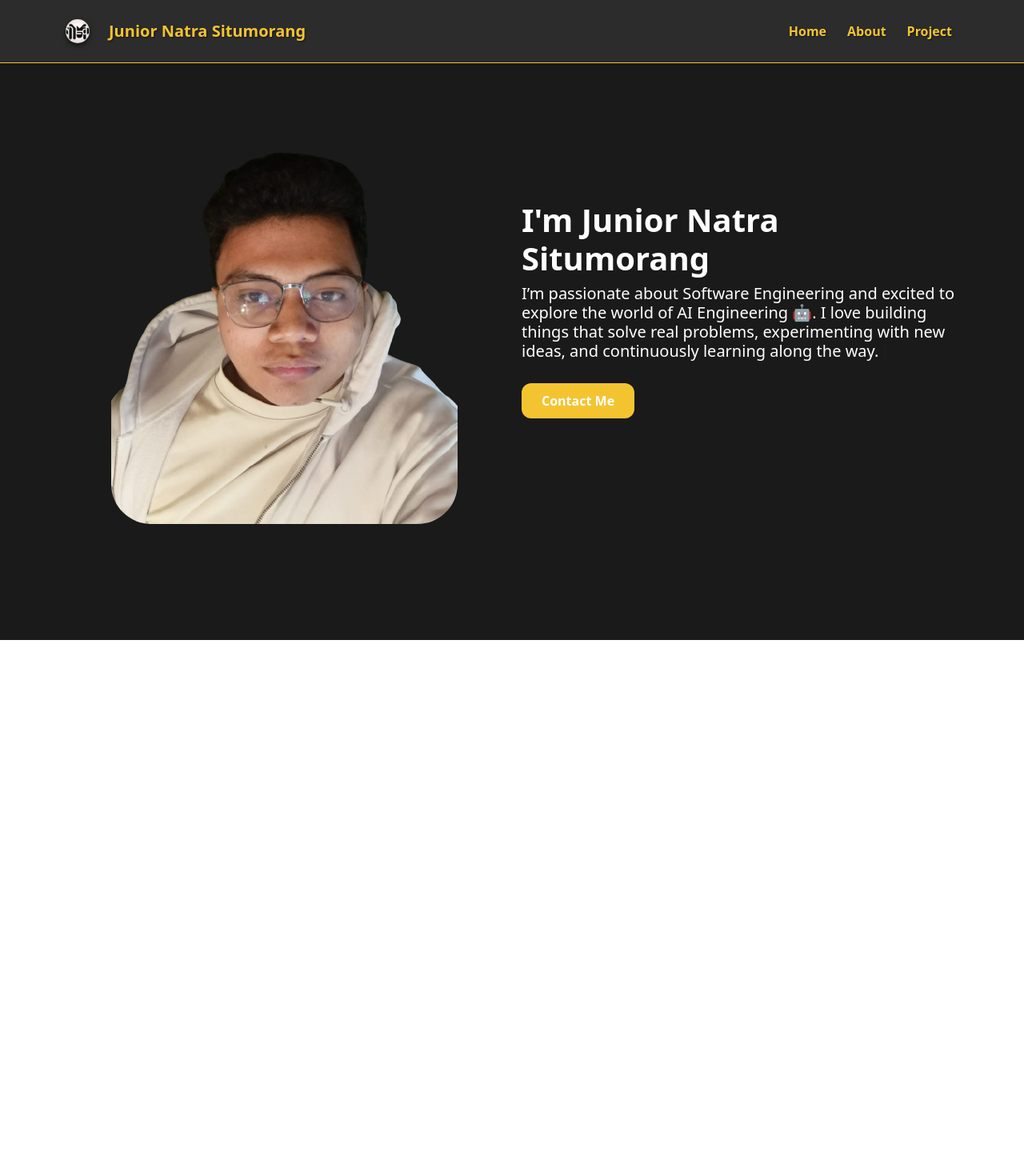
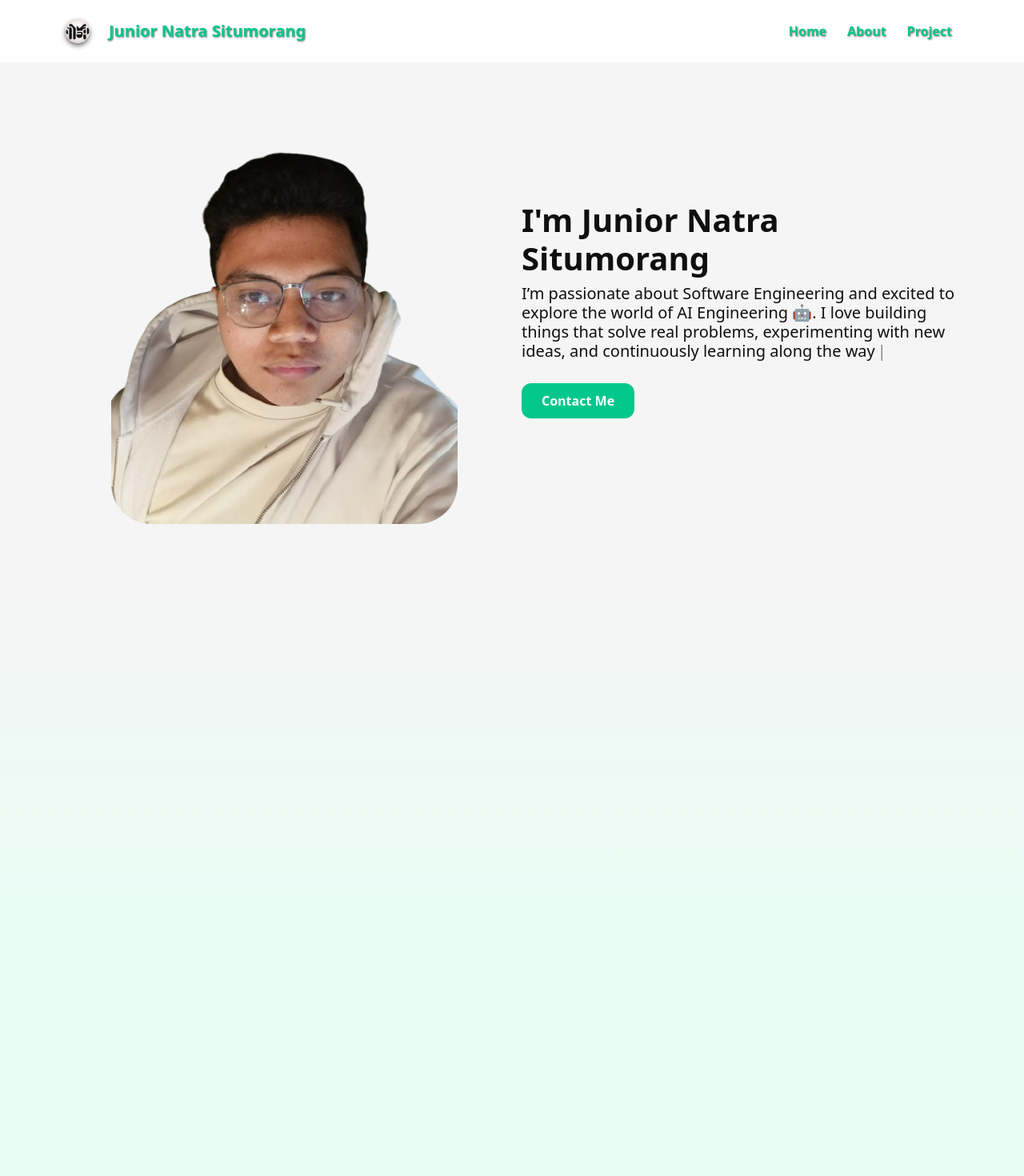
Before and after one commit to Jerannn24/my-portofolio, a Next.js app: page / in a window 1280 px wide. Shown: the top 1470 px of the page at 80% size. Before the commit the page ends 800 px from the top, so only its background shows below. Built offline with nearby package versions, Linux system fonts and the light colour scheme.

Commit message:
update 1 file and delete 3 files

```diff
--- a/src/app/globals.css
+++ b/src/app/globals.css
@@ -1,22 +1,38 @@
 :root {
-  --bg: #1a1a1a;
-  /* hitam */
-  --fg: #ffffff;
-  /* putih */
-  --navbar-bg: #2c2c2c;
-  /* abu gelap */
-  --navbar-fg: #f4c430;
-  /* gold */
-  --navbar-fg-hover: #f4a230;
+  /* Light mode */
+  --bg: #f5f5f5;
+  --bg-2: #eafdf5;
+  --bg-2-transition: linear-gradient(180deg,
+      #f5f5f5 0%,
+      #eafdf5 50%,
+      #eafdf5 100%);
+  --fg: #0f0f0f;
+  --navbar-bg: #ffffff;
+  --navbar-fg: #00c78b;
+  --navbar-fg-hover: #009e6c;
 }
 
-html,
-body {
-  font-family: 'Franklin Gothic Medium', 'Arial Narrow', Arial, sans-serif;
+.dark-mode {
+  /* Dark mode */
+  --bg: #0f0f0f;
+  --bg-2: #121a14;
+  --bg-2-transition: linear-gradient(180deg,
+      #0f0f0f 0%,
+      #121a14 50%,
+      #121a14 100%);
+  --fg: #eaeaea;
+  --navbar-bg: #1a1a1a;
+  --navbar-fg: #00ffa3;
+  --navbar-fg-hover: #00c78b;
 }
 
-.navbar {
-  border-bottom: 1px groove var(--navbar-fg);
+/* biar semua elemen pakai variable */
+body,
+html {
+  background: var(--bg);
+  color: var(--fg);
+  transition: background 0.4s ease, color 0.4s ease;
+  font-family: 'Franklin Gothic Medium', 'Arial Narrow', Arial, sans-serif;
 }
 
 .navbar-effect {
@@ -120,6 +136,11 @@ body {
   transition: all 0.2s ease-in-out;
 }
 
+.transition-1 {
+  background: var(--bg-2-transition);
+  min-height: 100vh;
+}
+
 /* bikin keyframes */
 @keyframes fadeIn {
   from {
--- a/src/app/page.js
+++ /dev/null
@@ -1,10 +0,0 @@
-import Portfolio from "@/components/Portfolio";
-
-
-export default function Home() {
-  return (
-    <div style={{ backgroundColor: "var(--bg)" }}>
-      <Portfolio />
-    </div>
-  );
-}
--- /dev/null
+++ b/src/app/page.jsx
@@ -0,0 +1,10 @@
+import Portfolio from "@/pages/Portfolio";
+
+
+export default function Home() {
+  return (
+    <div style={{ color: "var(--fg)", backgroundColor: "var(--bg)" }}>
+      <Portfolio />
+    </div>
+  );
+}
--- /dev/null
+++ b/src/components/DarkMode.jsx
@@ -0,0 +1,24 @@
+"use client";
+import { useState, useEffect } from "react";
+
+export default function ThemeToggle() {
+    const [dark, setDark] = useState(false);
+
+    useEffect(() => {
+        if (dark) {
+            document.body.classList.add("dark-mode");
+        } else {
+            document.body.classList.remove("dark-mode");
+        }
+    }, [dark]);
+
+    return (
+        <button
+            onClick={() => setDark(!dark)}
+            className="px-4 py-2 rounded-xl shadow-md font-semibold transition
+                 bg-[var(--navbar-bg)] text-[var(--navbar-fg)] hover:text-[var(--navbar-fg-hover)]"
+        >
+            {dark ? "☀️ Light Mode" : "🌙 Dark Mode"}
+        </button>
+    );
+}
--- a/src/components/Navbar.js
+++ b/src/components/Navbar.jsx
@@ -18,7 +18,7 @@ const Navbar = () => {
         <div>
             <nav className="navbar navbar-expand-lg fixed-top navbar-effect">
                 <div className="container">
-                    <Link href="#" className="navbar-brand d-flex align-items-center navbar-effect navbar-text ">
+                    <Link href="#home" className="navbar-brand d-flex align-items-center navbar-effect navbar-text ">
                         <img src="./LogoYt.jpg" alt="Logo" width="30" height="30" className="m-auto navbar-link" />
                     </Link>
                     <div className="navbar-nav ms-auto navbar-text">
@@ -44,7 +44,7 @@ const Navbar = () => {
                     <div className="collapse navbar-collapse" id="navbarNav">
                         <ul className="navbar-nav ms-auto d-flex" style={{ gap: "10px" }}>
                             <li className="nav-item">
-                                <Link href="#" className="nav-link navbar-effect text-center hover-change">
+                                <Link href="#home" className="nav-link navbar-effect text-center hover-change">
                                     Home
                                 </Link>
                             </li>
--- a/src/components/Portfolio.js
+++ b/src/pages/Portfolio.jsx
@@ -1,13 +1,14 @@
 "use client";
 import React from 'react'
-import Navbar from './Navbar'
-import { Typewriter } from 'react-simple-typewriter'
+import Navbar from '../components/Navbar.jsx'
+import ThemeToggle from '@/components/DarkMode.jsx';
+import { Typewriter } from 'react-simple-typewriter';
 
 const Portfolio = () => {
     return (
-        <div style={{ backgroundColor: "var(--bg)", minHeight: "100vh" }}>
+        <div style={{ color: "var(--fg)", backgroundColor: "var(--bg)", minHeight: "100vh", margin: "0" }}>
             <Navbar />
-            <div className='container py-5' id='about'>
+            <div className='container py-5' id='about home'>
                 <div className='row align-items-center'>
                     <div className='col-md-6 text-center' style={{ paddingBottom: "50px" }}>
                         <img
@@ -17,7 +18,7 @@ const Portfolio = () => {
                             style={{ maxWidth: '500px', borderRadius: '50px' }}
                         />
                     </div>
-                    <div className='col-md-6 text-white' style={{ paddingTop: "50px" }}>
+                    <div className='col-md-6' style={{ paddingTop: "50px" }}>
 
                         <div className='desc-writer' style={{
                             minHeight: "10vw",   // tinggi static biar gak loncat2
@@ -52,8 +53,21 @@ const Portfolio = () => {
                     </div>
                 </div>
             </div>
-            <div>
+            <div className='transition-1'>
 
+            </div>
+            <div id='project'
+                style={{
+                    backgroundColor: "var(--bg-2)",
+                    minHeight: "100vh",
+                }}>
+                <h1>My Project Review</h1>
+                <div className='scroll-area'>
+
+                </div>
+                <div>
+                    <ThemeToggle />
+                </div>
             </div>
         </div >
     )
```
